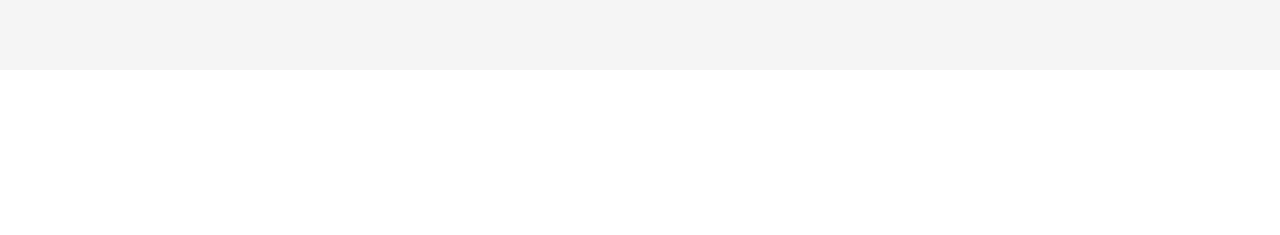
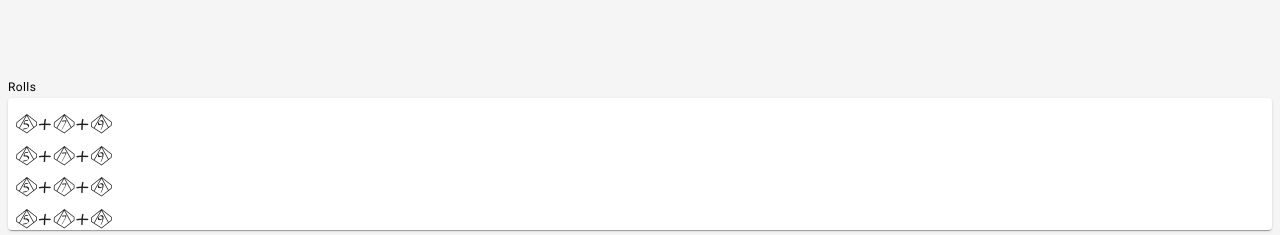
Before and after one commit to Edington42/gm-dashboard, a React (Create React App) app: page / in a window 1280 px wide. Shown: the part 562-797 px from the top of the page. Built offline with nearby package versions, Linux system fonts and the light colour scheme; no server answers.

Commit message:
Starting to add dice fonts to roll log

```diff
--- a/src/App.css
+++ b/src/App.css
@@ -50,11 +50,6 @@ html {
   background: dimgray;
 }
 
-@font-face {
-  font-family: "myFont";
-  src: url(./fonts/gamingdice-font/Gamingdice-Brz3.ttf);
-}
-
 .contain {
   flex-grow: 1;
   overflow-y: scroll;
@@ -90,22 +85,3 @@ select {
   height: 3.5em;
   width: 15em;
 }
-
-.scroller {
-  width: 100%;
-  white-space: pre-wrap;
-  background-color: white;
-  bottom: 0.04em;
-  position: absolute;
-}
-
-.sticky {
-  height: 21vh;
-  background-color: whitesmoke;
-  bottom: 0;
-  padding: 0.5em;
-}
-
-.diceRoll {
-  font-family: "myFont";
-}
--- a/src/App.tsx
+++ b/src/App.tsx
@@ -1,12 +1,15 @@
 import "./App.css";
 import { MonsteArea } from "./components/dashboard/MonsteArea";
-
 import { Header } from "./components/header/Header";
 import { Editor } from "./components/editor/Editor";
+import { RollLog } from "./components/roll_log/RollLog";
 
 /*TODOS
  *
  * die type in roll log
+ * add notes for description/attack descriptions/phrases
+ * Add card for basic rolls
+ * Spells
  * parse non-exlicit rolls
  * clean up console errors
  * full stat popout
@@ -23,8 +26,6 @@ import { Editor } from "./components/editor/Editor";
  *
  */
 
-const ITEM_HEIGHT = 48;
-
 function App() {
   return (
     <div className="app">
@@ -33,6 +34,7 @@ function App() {
         <Editor />
         <MonsteArea />
       </div>
+      <RollLog />
     </div>
   );
 }
--- a/src/components/dashboard/Action.tsx
+++ b/src/components/dashboard/Action.tsx
@@ -1,6 +1,6 @@
 import { useContext, useState } from "react";
 import { RollLogContext } from "../../context/RollLogContext";
-import { D20, rollDice, textToDie } from "../../util/Roller";
+import { D20, rollDice, textToDice } from "../../util/Roller";
 import { ActionData } from "../../data/ActionData";
 import {
   Collapse,
@@ -30,7 +30,7 @@ export function Action({ action }: IProps) {
   function roll(stats: ActionData) {
     let toHit = rollDice([D20], stats.attack_bonus);
     let adDis = rollDice([D20], stats.attack_bonus);
-    let damage = rollDice([textToDie(stats.damage_dice)], stats.damage_bonus);
+    let damage = rollDice([textToDice(stats.damage_dice)], stats.damage_bonus);
 
     let toHitText =
       stats.name + " to hit: " + toHit.display + " " + adDis.display;
--- a/src/components/roll_log/RollLog.tsx
+++ b/src/components/roll_log/RollLog.tsx
@@ -1,6 +1,8 @@
-import { TextField } from "@material-ui/core";
+import { Card, Paper, TextField, Typography } from "@material-ui/core";
 import { useContext } from "react";
 import { RollLogContext } from "../../context/RollLogContext";
+import { RollText } from "./RollText";
+import "./css/RollLog.css";
 
 export function RollLog() {
   /* roll log */
@@ -8,7 +10,8 @@ export function RollLog() {
 
   return (
     <div className="sticky">
-      <TextField
+      <Typography variant="caption">Rolls</Typography>
+      {/* <TextField
         label="Rolls"
         variant="outlined"
         className="scroller"
@@ -17,7 +20,13 @@ export function RollLog() {
         inputProps={{ readOnly: true }}
         rows={6}
         rowsMax={6}
-      ></TextField>
+      ></TextField> */}
+      <Paper className="scroller">
+        <RollText rolls={[]} />
+        <RollText rolls={[]} />
+        <RollText rolls={[]} />
+        <RollText rolls={[]} />
+      </Paper>
     </div>
   );
 }
--- /dev/null
+++ b/src/components/roll_log/RollText.tsx
@@ -0,0 +1,10 @@
+import { Typography } from "@material-ui/core";
+import { DieRoll } from "../../util/Roller";
+
+interface IProps {
+  rolls: DieRoll[];
+}
+
+export function RollText({ rolls }: IProps) {
+  return <p className="roll-text">5+7+9</p>;
+}
--- /dev/null
+++ b/src/components/roll_log/css/RollLog.css
@@ -0,0 +1,27 @@
+@font-face {
+  font-family: dice;
+  src: url(../../../fonts/gamingdice-font/Gamingdice-Brz3.ttf);
+}
+
+.roll-text {
+  font-family: dice;
+  font-size: 24px;
+  margin-block-start: 0.2em;
+  margin-block-end: 0;
+}
+
+.scroller {
+  white-space: pre-wrap;
+  margin: 0;
+  overflow-y: auto;
+  padding: 0.5em;
+  flex: 1;
+}
+
+.sticky {
+  height: 19vh;
+  background-color: whitesmoke;
+  padding: 0.5em;
+  display: flex;
+  flex-flow: column;
+}
--- a/src/util/Roller.ts
+++ b/src/util/Roller.ts
@@ -1,9 +1,14 @@
-interface Die {
+interface Dice {
   count: number;
   sides: number;
 }
 
-export function rollDice(dice: Die[], bonus: number) {
+export interface DieRoll {
+  roll: number;
+  sides: number;
+}
+
+export function rollDice(dice: Dice[], bonus: number) {
   let total = 0;
   let display = "(";
   console.log(dice);
@@ -22,9 +27,8 @@ export function rollDice(dice: Die[], bonus: number) {
   return { total: total, display: display };
 }
 
-export function textToDie(text: string) {
+export function textToDice(text: string): Dice {
   let dieText = text.split("d");
-  console.log(dieText);
   return { count: parseInt(dieText[0]), sides: parseInt(dieText[1]) };
 }
 
```
